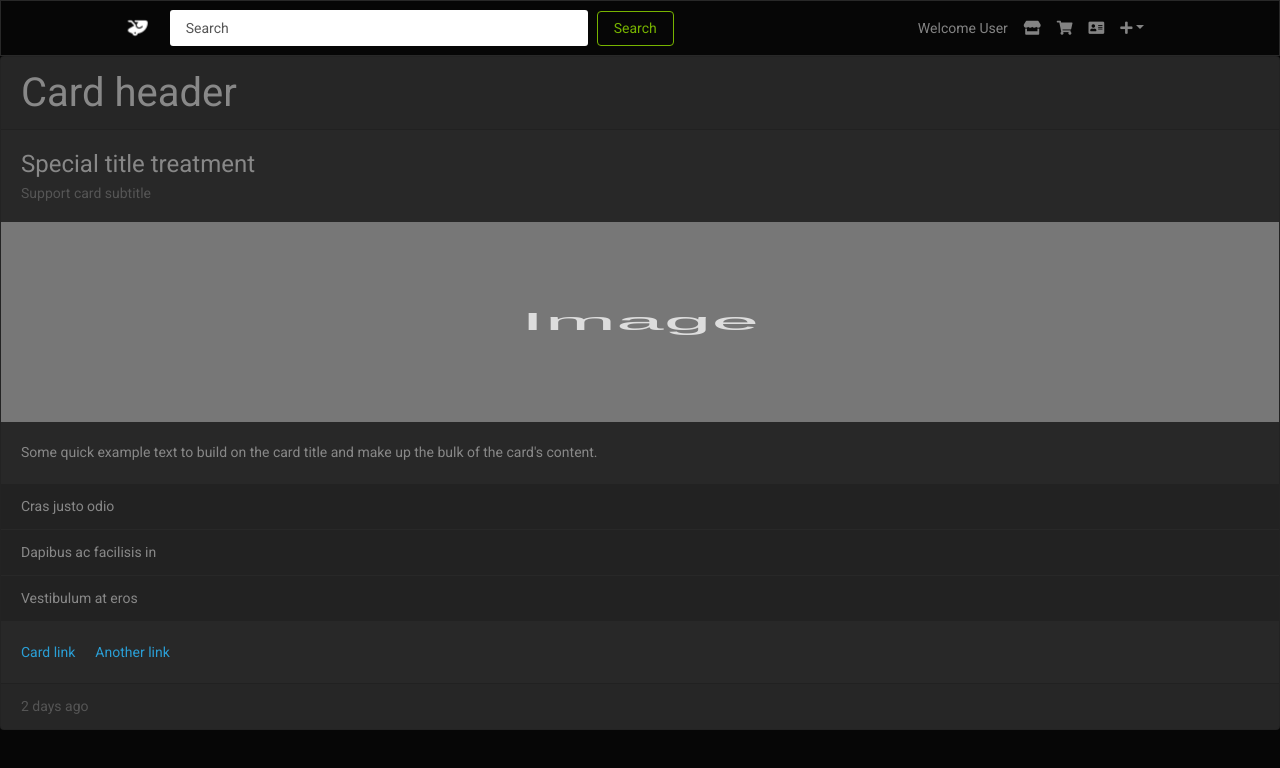
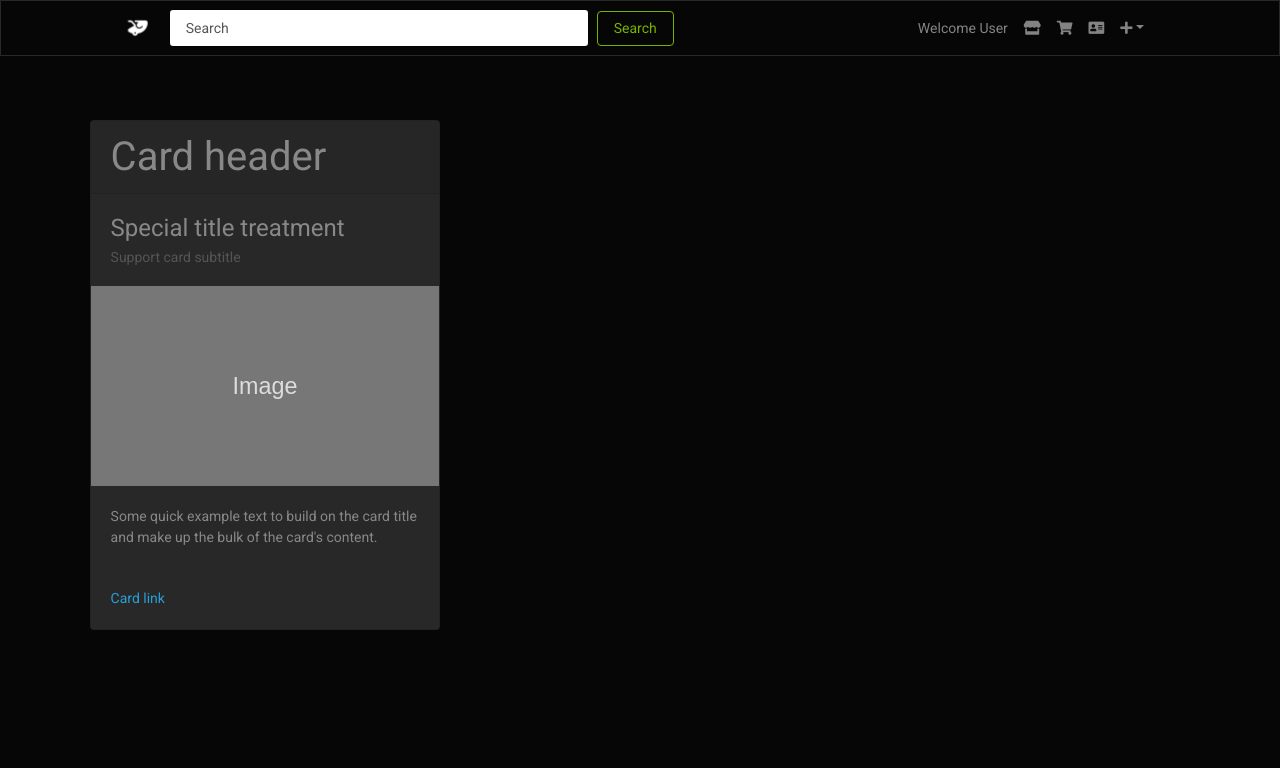
Before and after one commit to LeoDaza7/SuperProject, an Angular app in the folder UI/: page /product-list in a window 1280 px wide. Shown: the top 768 px of the page. Built offline with nearby package versions, Linux system fonts and the light colour scheme.

Commit message:
UI-002: Product list html and css formated.

```diff
--- a/UI/src/app/product-list/product-list.component.css
+++ b/UI/src/app/product-list/product-list.component.css
@@ -0,0 +1,5 @@
+#product-card{
+    width: 350px;
+    margin-top: 5%;
+    margin-left: 7%;
+}
--- a/UI/src/app/product-list/product-list.component.html
+++ b/UI/src/app/product-list/product-list.component.html
@@ -1,4 +1,4 @@
-<div class="card mb-3">
+<div class="card mb-3" id="product-card">
   <h3 class="card-header">Card header</h3>
   <div class="card-body">
     <h5 class="card-title">Special title treatment</h5>
@@ -8,16 +8,7 @@
   <div class="card-body">
     <p class="card-text">Some quick example text to build on the card title and make up the bulk of the card's content.</p>
   </div>
-  <ul class="list-group list-group-flush">
-    <li class="list-group-item">Cras justo odio</li>
-    <li class="list-group-item">Dapibus ac facilisis in</li>
-    <li class="list-group-item">Vestibulum at eros</li>
-  </ul>
   <div class="card-body">
     <a href="#" class="card-link">Card link</a>
-    <a href="#" class="card-link">Another link</a>
-  </div>
-  <div class="card-footer text-muted">
-    2 days ago
   </div>
 </div>
```
